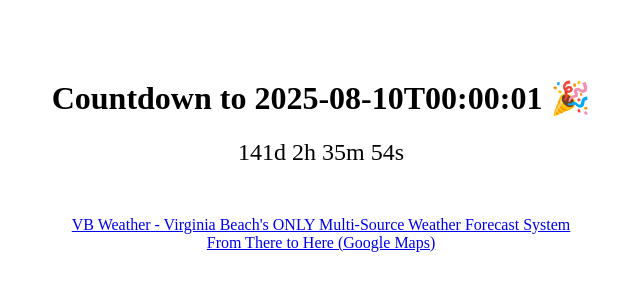
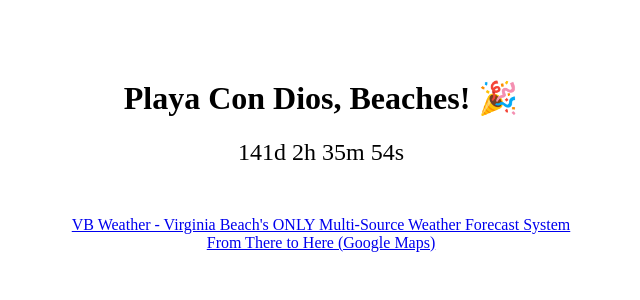
Before and after one commit to jwillbee/vacatimer, a React (Vite) app: page / in a window 1280 px wide. Shown: the top 300 px of the page, without its empty margins (319-959 px from the left). Built offline with nearby package versions, Linux system fonts and the light colour scheme.

Commit message:
Update Countdown.jsx

```diff
--- a/src/components/Countdown.jsx
+++ b/src/components/Countdown.jsx
@@ -36,7 +36,7 @@ const Countdown = ({ targetDate }) => {
 
   return (
     <div style={{ textAlign: "center", paddingTop: "50px" }}>
-      <h1>Countdown to {targetDate} 🎉</h1>
+      <h1>Playa Con Dios, Beaches! 🎉</h1>
       <div style={{ fontSize: "24px", marginTop: "20px" }}>
         {timeLeft.days}d {timeLeft.hours}h {timeLeft.minutes}m {timeLeft.seconds}s
       </div>
```
